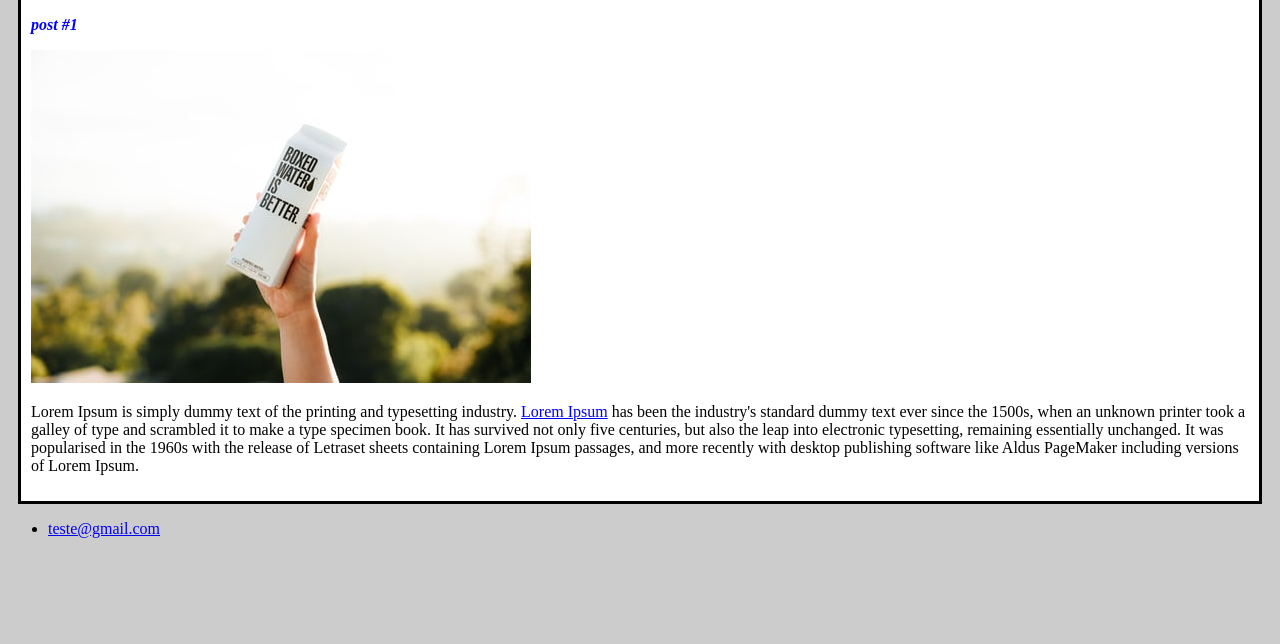
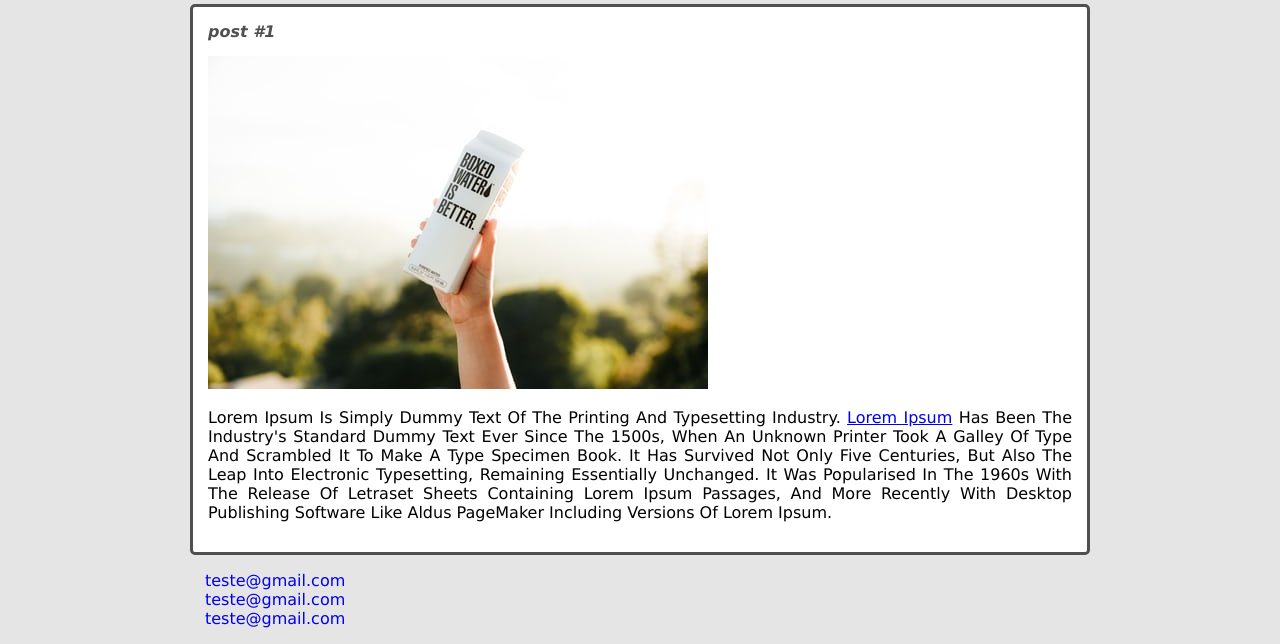
Before and after one commit to LuisEduardo21/Teste_HTML, a plain HTML site: page index.html in a window 1280 px wide. Shown: the part 485-1129 px from the top of the page. Before the commit the page ends 1039 px from the top, so only its background shows below. Drawn offline with Linux system fonts and the light colour scheme.

Commit message:
subindo algumas alterações

```diff
--- a/index.html
+++ b/index.html
@@ -8,7 +8,7 @@
 
 <body>
     <header>
-        <img src="photo.jpeg" alt="ilustração de imagem">
+        <img src="photo.jpeg" alt="ilustração de imagem" class="photo">
         <h1 id="title">Curso teste html</h1>
         <link rel="stylesheet" href="style.css">
     </header>
@@ -19,9 +19,9 @@
         <article class="post">
             <header>
                 <h3 class="post_title">post #1</h3>
-                <img src="image.jpeg" alt="imagem ilustrativa para teste">
+                <img src="image.jpeg" alt="imagem ilustrativa para teste" class="post_image">
             </header>
-            <p>
+            <p class="post_content">
                 Lorem Ipsum is simply dummy text of the printing and typesetting industry. <a
                     href="https://www.lipsum.com/" target="_blank">Lorem Ipsum</a> has been the
                 industry's standard dummy text ever since the 1500s, when an unknown printer took a galley of type and
@@ -33,8 +33,13 @@
         </article>
     </section>
     <footer>
-        <ul>
+        <ul class="contact_list">
             <li>
+                <a href="teste@gmail.com"> teste@gmail.com</a>
+            </li>
+            <li>
+                <a href="teste@gmail.com"> teste@gmail.com</a>
+            </li><li>
                 <a href="teste@gmail.com"> teste@gmail.com</a>
             </li>
         </ul>
--- a/style.css
+++ b/style.css
@@ -1,21 +1,58 @@
 body{
-    background:#ccc;
+    background:rgb(230, 229, 229);
+    font-family: Verdana;
+    max-width: 900px;
+    margin: auto;
+}
+.photo{
+    border: 2px solid #555555;
+    border-radius: 50px;
 }
 
 #title, .subtitle, .post_title{
-    color: blue;
+    color: #505050;
 
 
+}
+
+#title{
+    font-size: 40px;
+    text-transform: uppercase;
+}
+.a{
+    text-decoration: line-through;
+    color: #505050;
 }
 
 .post_title{
     font-size: 16px;
     font-style: italic;
+    margin: 0;
+    margin-bottom: 15px;
 }
 
 .post{
     background: white;
-    padding: 10px;
-    border: 3px solid #000000;
-    margin: 10px;
+    padding: 15px;
+    border: 3px solid #505050;
+    margin-bottom: 15px;
+    border-radius: 5px;
 }
+.post_content{
+    margin: 0;
+    margin-bottom: 15px;
+    text-transform: capitalize;
+    text-align: justify;
+}
+.post_image{
+    margin-bottom: 15px;
+}
+.contact_list{
+    list-style: none;
+    padding-left: 15px;
+
+}
+
+.contact_list li a{
+    text-decoration: none;
+}
```
